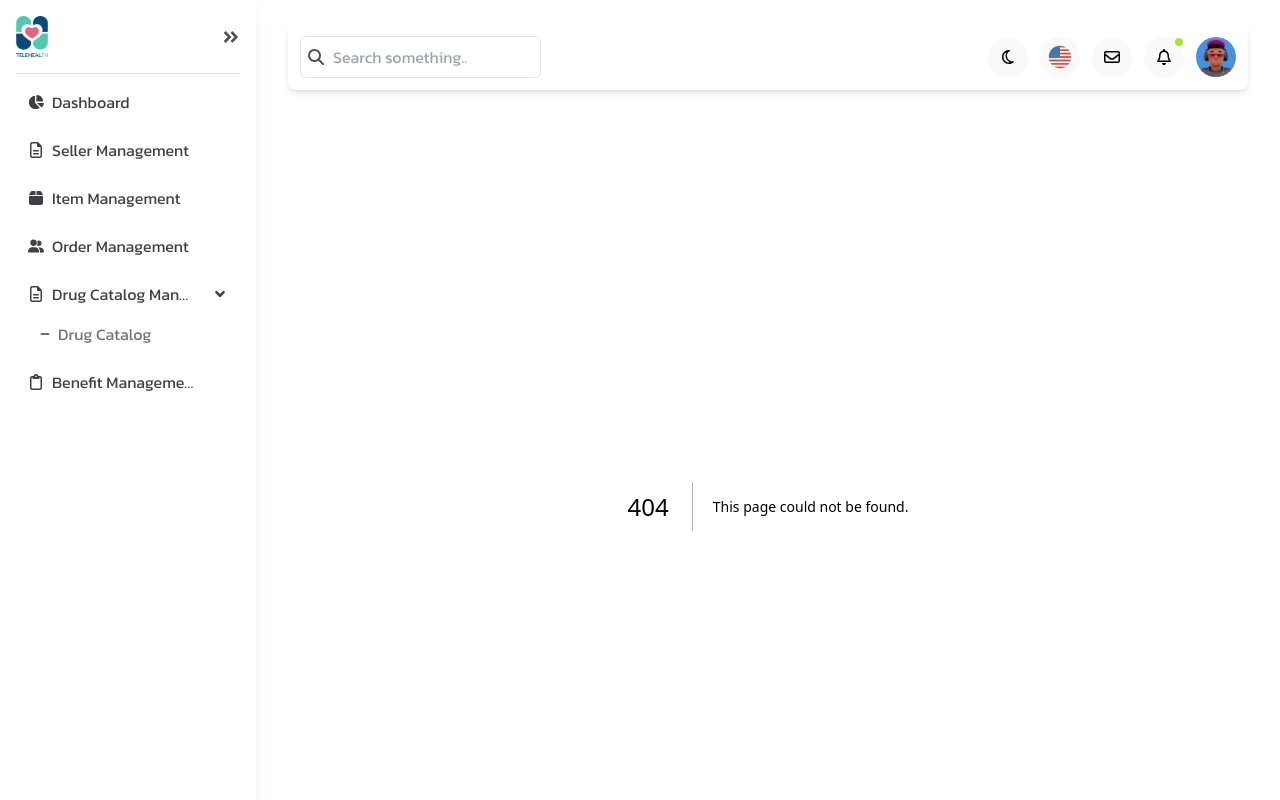
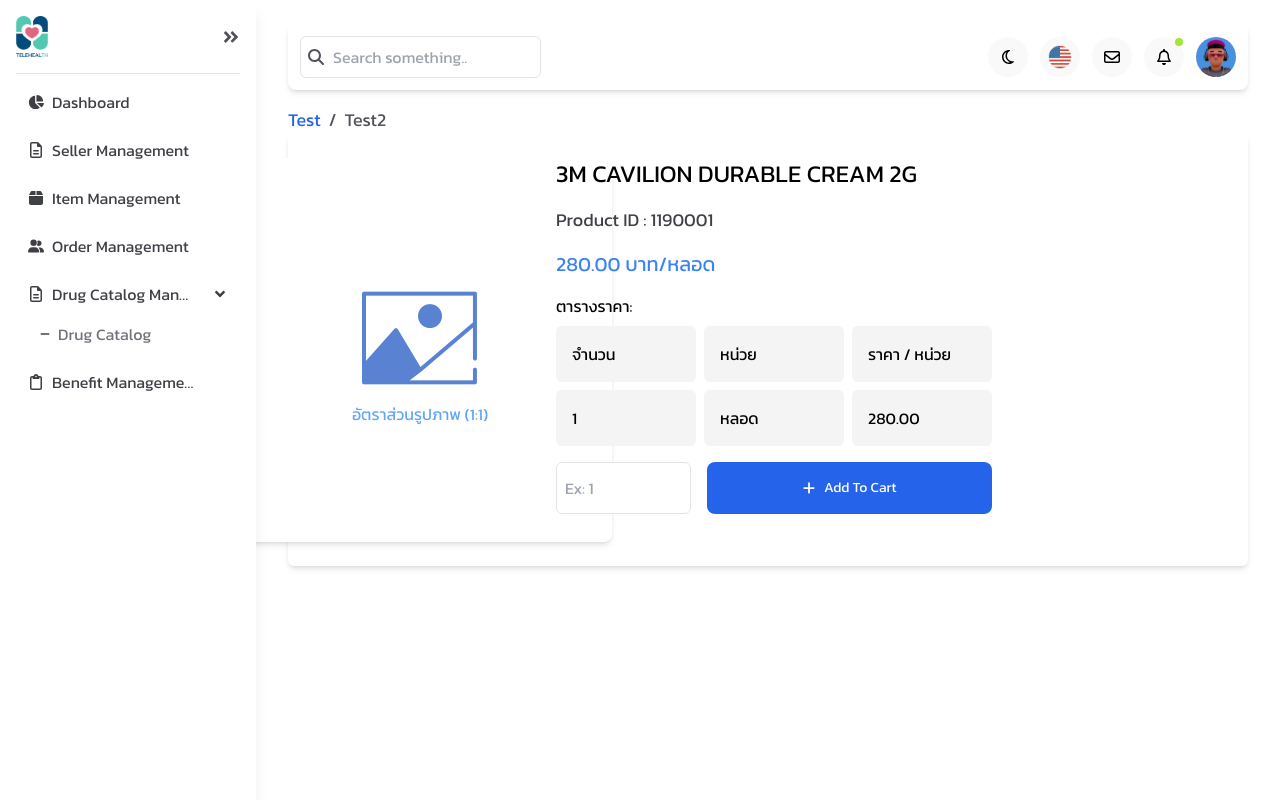
Before and after one commit to eryxiz/telehealthcare_test, a Next.js app: page /details in a window 1280 px wide. Before the commit this address had no page. Shown: the top 800 px of the page. Built offline with nearby package versions, Linux system fonts and the light colour scheme.

Commit message:
:sparkles: update details page

```diff
--- /dev/null
+++ b/src/app/details/page.js
@@ -0,0 +1,17 @@
+import ProductDetails from "@/components/catalog/details/ProductDetails"
+import Breadcrumb from "@/components/ui/Breadcrumb"
+import React from "react"
+
+const Details = () => {
+    return (
+        <div className="h-screen">
+            <Breadcrumb>
+                <p>Test</p>
+                <p>Test2</p>
+            </Breadcrumb>
+            <ProductDetails />
+        </div>
+    )
+}
+
+export default Details
```
